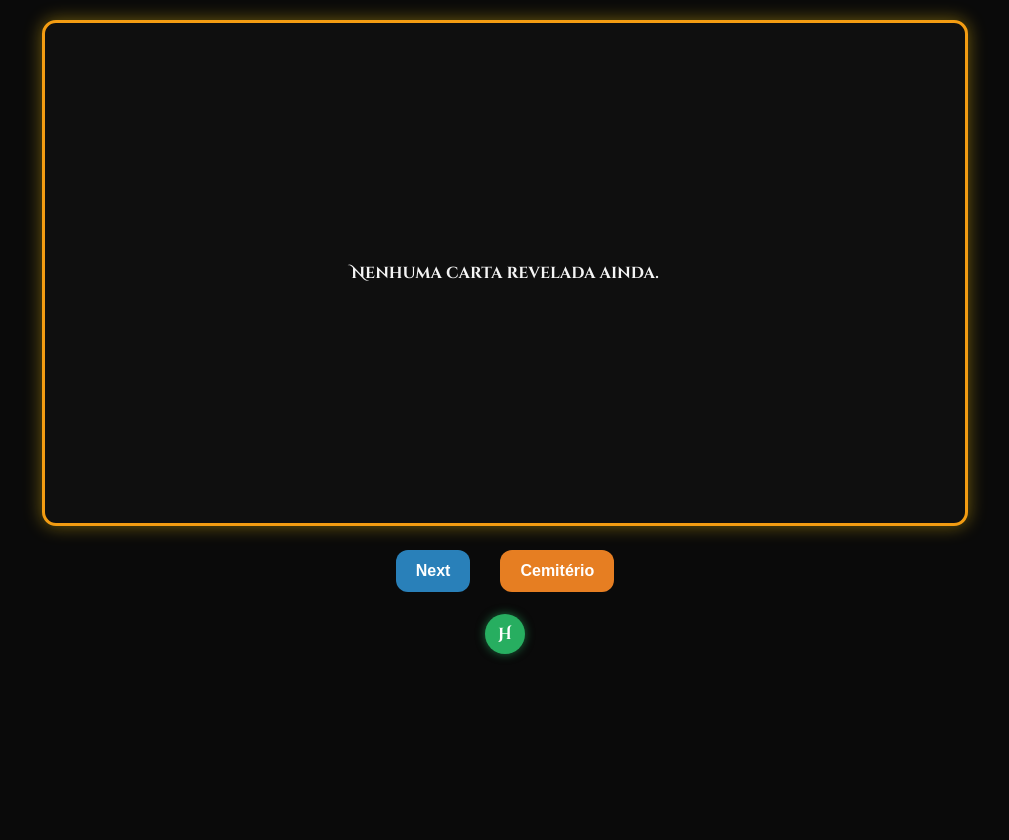
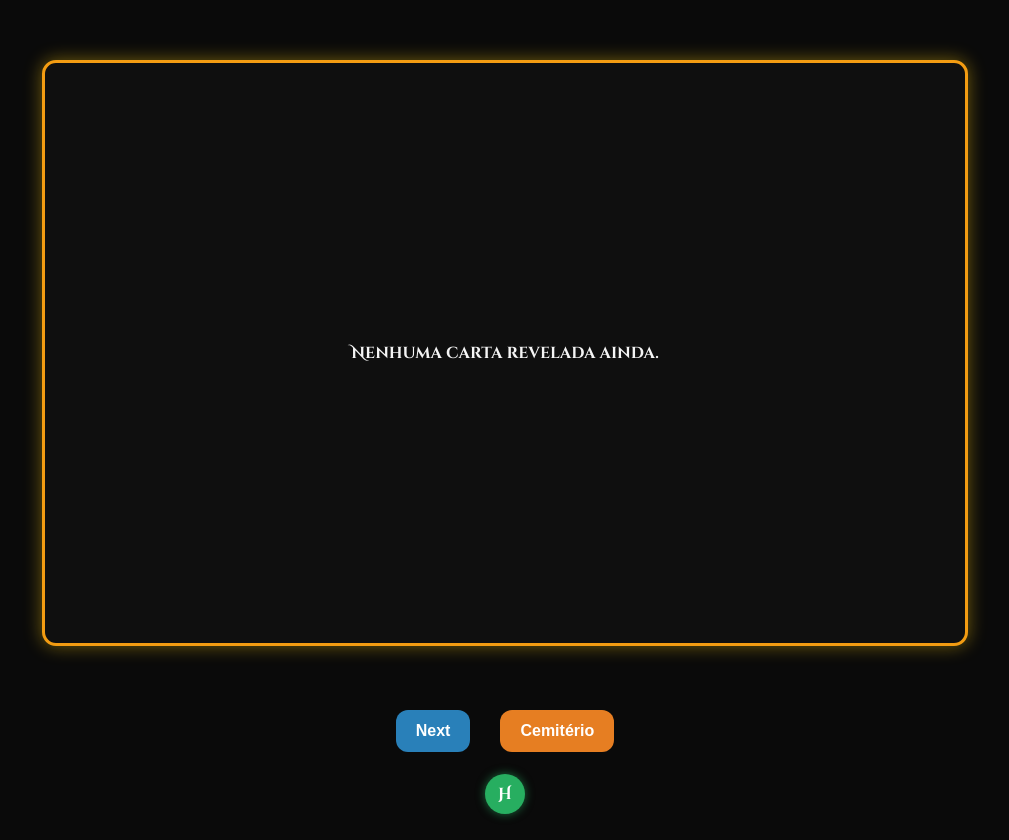
Before and after one commit to toplucas444-hue/meu-jogo-cartas, a plain HTML site: page jogar.html in a window 1280 px wide. Shown: the whole page, without its empty margins (135-1144 px from the left). Drawn offline with Linux system fonts and the light colour scheme.

Commit message:
Update style.css

```diff
--- a/style.css
+++ b/style.css
@@ -63,10 +63,12 @@ button:hover, .btn-play:hover { transform: scale(1.05); }
 .card-stage {
   width: 100%;
   max-width: 900px;
-  min-height: 60vh;
+  min-height: 70vh;         /* aumenta altura mínima */
   display: flex;
-  align-items: center;
-  justify-content: center;
+  align-items: center;       /* centraliza vertical */
+  justify-content: center;   /* centraliza horizontal */
+  margin-top: 5vh;           /* espaçamento do topo */
+  margin-bottom: 5vh;        /* espaçamento inferior */
   border-radius: 14px;
   border: 3px solid #f39c12;
   box-shadow: 0 0 18px rgba(241,196,15,0.45);
```
